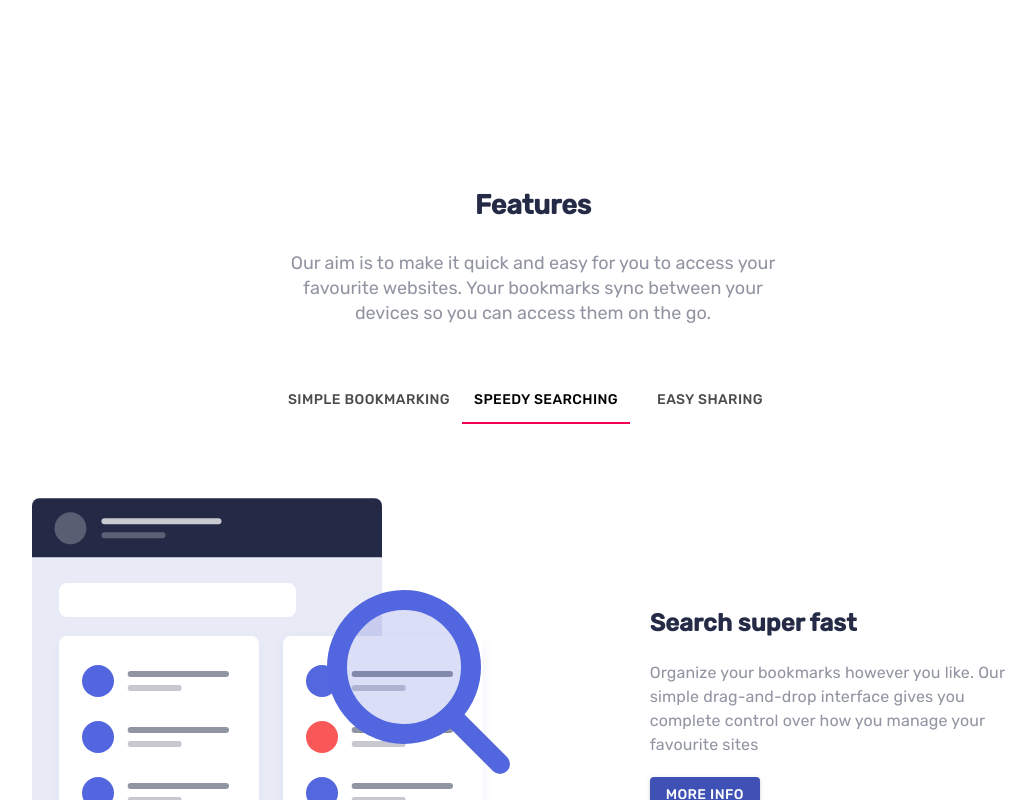
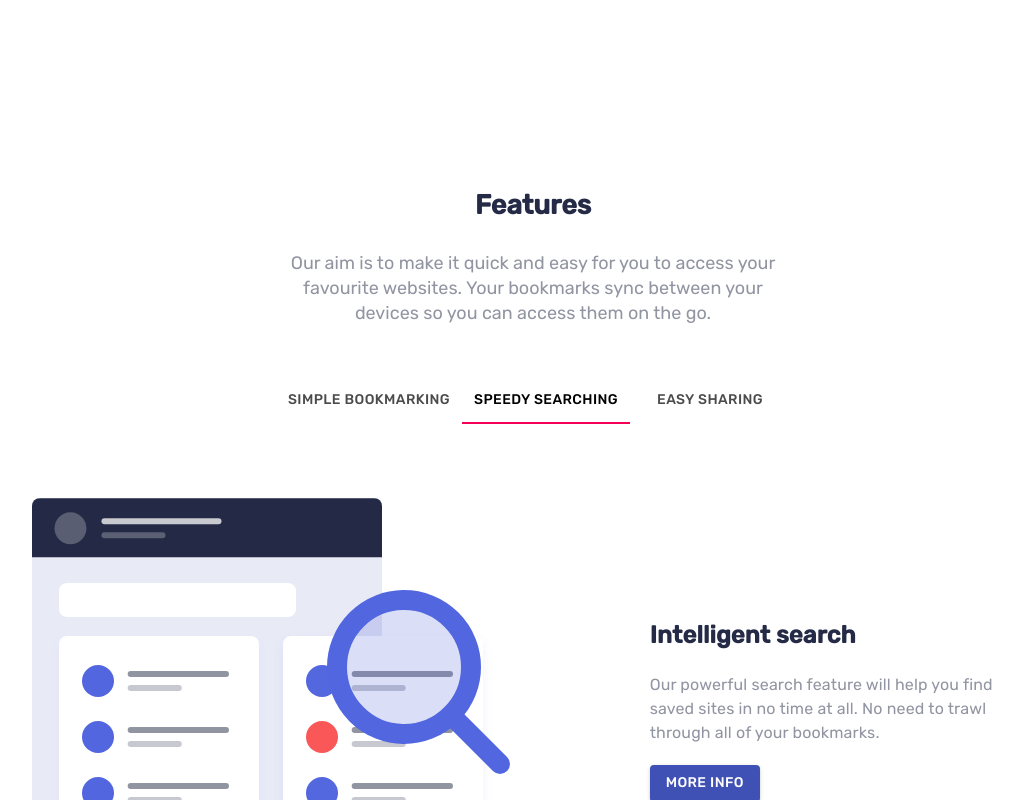
Before and after one commit to paichato/bookmark, a React (Create React App) app: page / in a window 1280 px wide. Both pictures are taken after a click on the tab "SPEEDY SEARCHING". Shown: the part 751-1551 px from the top of the page, without its empty margins (107-1143 px from the left). Built offline with nearby package versions, Linux system fonts and the light colour scheme.

Commit message:
Updated text from tabs

```diff
--- a/src/Pages/Features/index.js
+++ b/src/Pages/Features/index.js
@@ -95,10 +95,11 @@ function Features() {
                             </SBLeft>
                             <SBRight>
                             <LeftSection>
-                    <LFH1 className="ptext">Search super fast</LFH1>
-                    <LFP className="ptext" >Organize your bookmarks however you like. Our simple drag-and-drop
-                        interface gives you complete control over how you manage your favourite
-                        sites
+                    <LFH1 className="ptext">Intelligent search</LFH1>
+                    <LFP className="ptext" >Our powerful search feature will help
+                                            you find saved sites in no time at all.
+                                            No need to trawl through all of your
+                                            bookmarks.
                     </LFP>
                     <LFButtons>
                         <Button  variant="contained" color="primary">More info</Button>
@@ -117,10 +118,11 @@ function Features() {
                             </SBLeft>
                             <SBRight>
                             <LeftSection>
-                    <LFH1 className="ptext">Share everywhere</LFH1>
-                    <LFP className="ptext" >Organize your bookmarks however you like. Our simple drag-and-drop
-                        interface gives you complete control over how you manage your favourite
-                        sites
+                    <LFH1 className="ptext">Share your bookmarks</LFH1>
+                    <LFP className="ptext" >Easily share your bookmarks
+                                        and collections with others. Create
+                                        a sharable link that you can send at
+                                        the click of a button.
                     </LFP>
                     <LFButtons>
                         <Button  variant="contained" color="primary">More info</Button>
```
